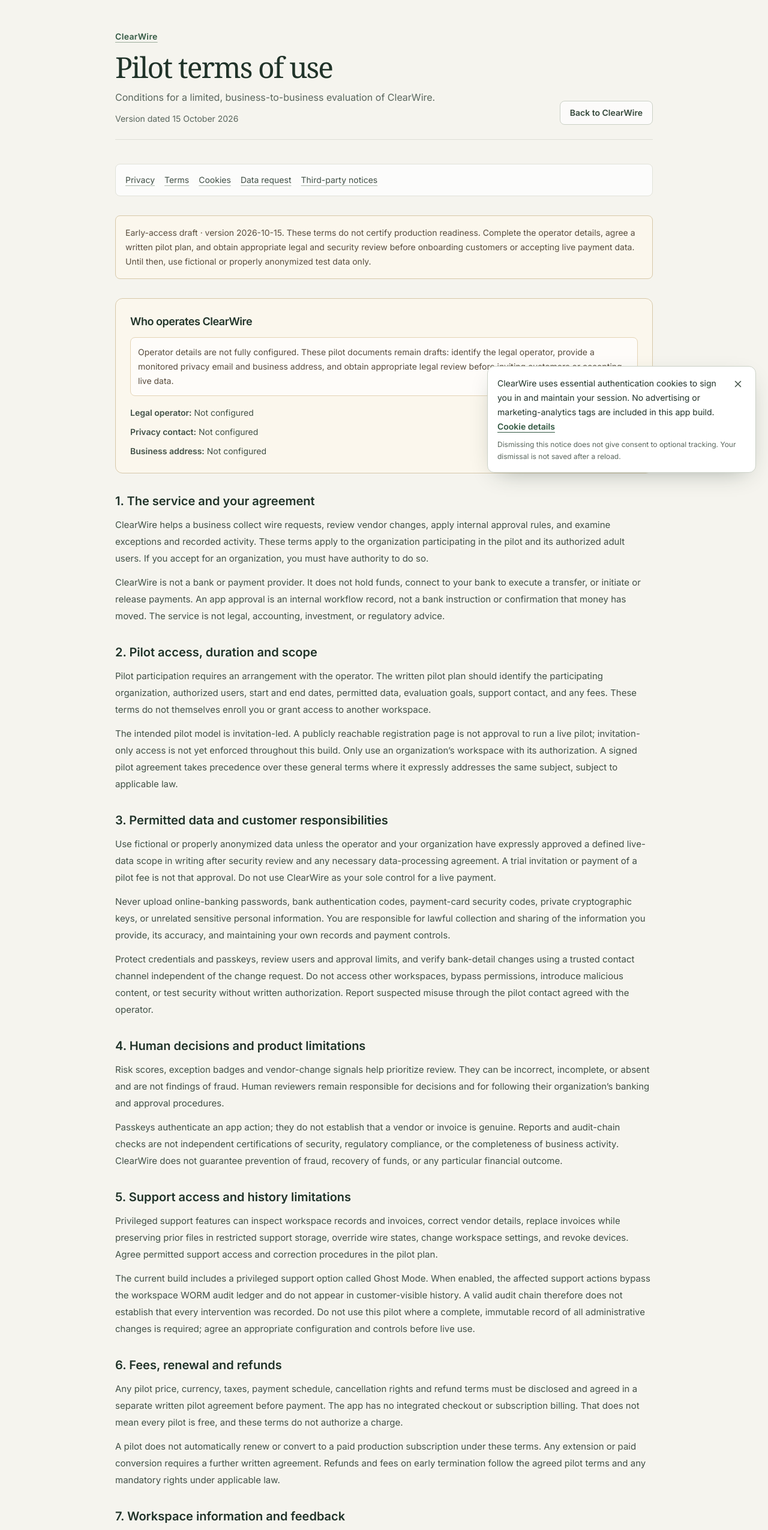
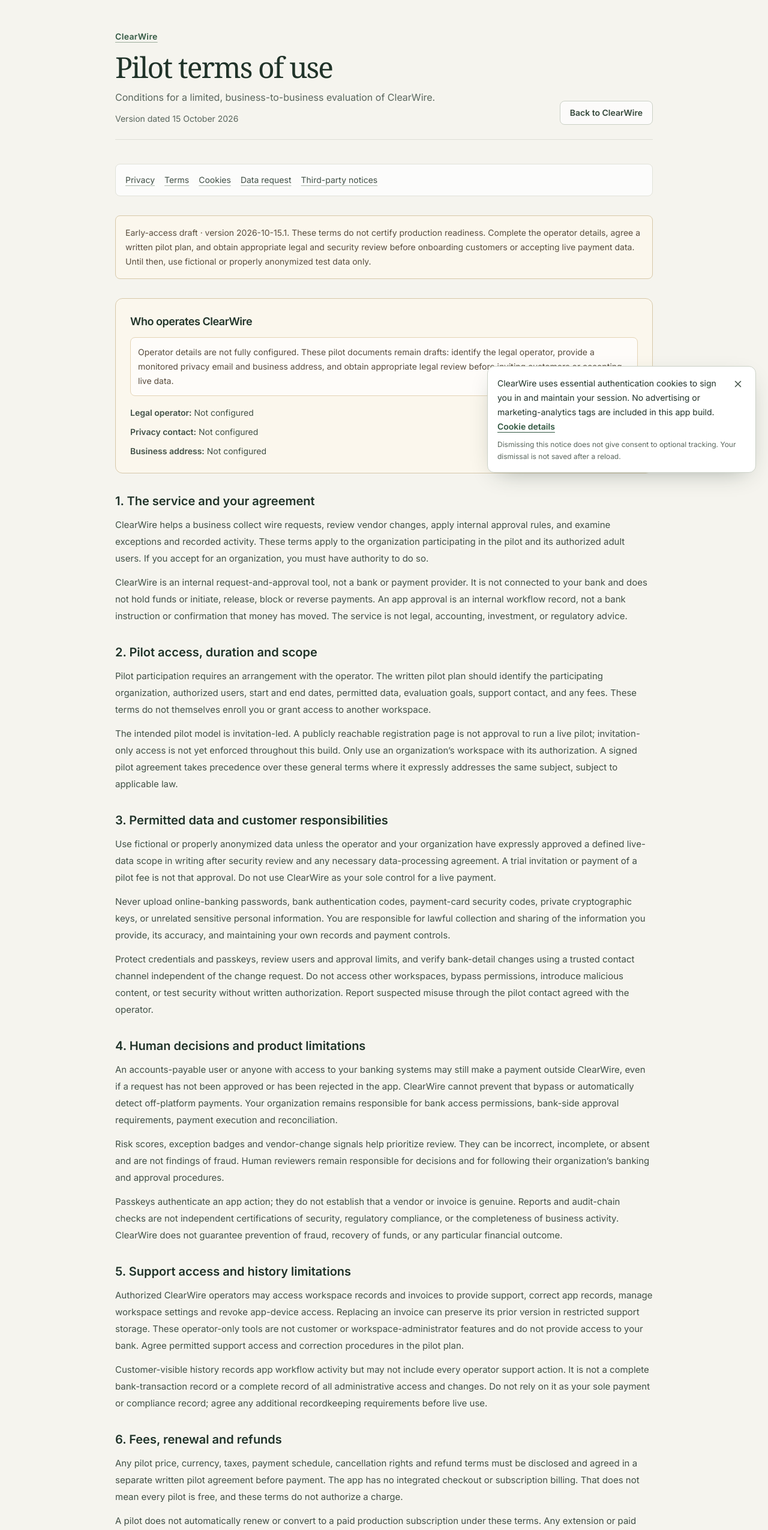
Before and after one commit to Davidyts5/clearwire-mvp, a Next.js app: page /terms in a window 1280 px wide. Shown: the top 2550 px of the page at 60% size. Built offline with nearby package versions, Linux system fonts and the light colour scheme.

Commit message:
Clarify approval-only scope and separate operator tools from customer features
Co-authored-by: arena-agent <297053741+arena-agent@users.noreply.github.com>

```diff
--- a/src/app/privacy/page.tsx
+++ b/src/app/privacy/page.tsx
@@ -38,14 +38,14 @@
       <section aria-labelledby="privacy-purposes">
         <h2 id="privacy-purposes" className="text-xl font-semibold text-[#203329]">3. Purposes and review signals</h2>
         <p className="mt-3">The app uses information to authenticate users, manage workspaces and invitations, compare wire requests with vendor information, apply review rules, route approvals, show exceptions, produce available reports, support troubleshooting, and record activity and privacy requests. Configured providers also deliver invitations and operational notifications.</p>
-        <p className="mt-3">Risk scoring and the Compliance Hub help people prioritize review. Some workflow rules can change a request’s state, but ClearWire does not execute bank payments. A flag is not a fraud finding, and the absence of a flag is not approval to rely on a request. Ask your workspace administrator to review inaccurate information or disputed decisions; the current app does not offer a separate automated-decision appeal portal.</p>
+        <p className="mt-3">Risk scoring and the Compliance Hub help people prioritize review. Some workflow rules can change a request’s state inside the app. ClearWire is not connected to your bank and cannot block or automatically detect payments made outside the app, including payments made by accounts-payable staff without a ClearWire approval. A flag is not a fraud finding, and the absence of a flag is not approval to rely on a request. Ask your workspace administrator to review inaccurate information or disputed decisions; the current app does not offer a separate automated-decision appeal portal.</p>
         <p className="mt-3">The reviewed app code has no advertising-targeting or sale-of-data integration. This notice does not authorize sale of workspace records, use of customer records in public demos, or unrelated marketing. Any proposed new purpose must be assessed and appropriately disclosed before use.</p>
       </section>
 
       <section aria-labelledby="privacy-access">
         <h2 id="privacy-access" className="text-xl font-semibold text-[#203329]">4. Who may access records</h2>
         <p className="mt-3">Workspace users may see records according to their assigned roles and the app’s access controls. Your organization manages its members. Authorized reviewers can see recorded activity, including deletion-review requests; submitting that form is not a private message to the operator.</p>
-        <p className="mt-3">Privileged support accounts have tools to inspect workspace information, retrieve temporary invoice links, change vendor and wire records, manage workspace settings and revoke devices. Agree the scope of support access before a live-data pilot. The current support feature called Ghost Mode can suppress affected actions from the workspace WORM ledger. Customer-visible history is therefore not a complete access or change log.</p>
+        <p className="mt-3">Authorized ClearWire operators may access workspace information and invoices for support, make corrections to app records, manage workspace settings and revoke app-device access. These operator-only tools are not available to customer organizations or their workspace administrators and do not connect to a bank. Agree the scope of support access before a live-data pilot. Customer-visible history may not include every operator support action and is not a complete access or change log.</p>
         <p className="mt-3">Downloading a CSV or PDF or sharing an invoice link creates an additional disclosure or copy under the recipient’s control. Do not send exports or support materials to people who are not authorized to receive them.</p>
       </section>
 
--- a/src/app/terms/page.tsx
+++ b/src/app/terms/page.tsx
@@ -20,7 +20,7 @@
       <section aria-labelledby="terms-scope">
         <h2 id="terms-scope" className="text-xl font-semibold text-[#203329]">1. The service and your agreement</h2>
         <p className="mt-3">ClearWire helps a business collect wire requests, review vendor changes, apply internal approval rules, and examine exceptions and recorded activity. These terms apply to the organization participating in the pilot and its authorized adult users. If you accept for an organization, you must have authority to do so.</p>
-        <p className="mt-3">ClearWire is not a bank or payment provider. It does not hold funds, connect to your bank to execute a transfer, or initiate or release payments. An app approval is an internal workflow record, not a bank instruction or confirmation that money has moved. The service is not legal, accounting, investment, or regulatory advice.</p>
+        <p className="mt-3">ClearWire is an internal request-and-approval tool, not a bank or payment provider. It is not connected to your bank and does not hold funds or initiate, release, block or reverse payments. An app approval is an internal workflow record, not a bank instruction or confirmation that money has moved. The service is not legal, accounting, investment, or regulatory advice.</p>
       </section>
 
       <section aria-labelledby="terms-pilot">
@@ -38,14 +38,15 @@
 
       <section aria-labelledby="terms-decisions">
         <h2 id="terms-decisions" className="text-xl font-semibold text-[#203329]">4. Human decisions and product limitations</h2>
+        <p className="mt-3">An accounts-payable user or anyone with access to your banking systems may still make a payment outside ClearWire, even if a request has not been approved or has been rejected in the app. ClearWire cannot prevent that bypass or automatically detect off-platform payments. Your organization remains responsible for bank access permissions, bank-side approval requirements, payment execution and reconciliation.</p>
         <p className="mt-3">Risk scores, exception badges and vendor-change signals help prioritize review. They can be incorrect, incomplete, or absent and are not findings of fraud. Human reviewers remain responsible for decisions and for following their organization’s banking and approval procedures.</p>
         <p className="mt-3">Passkeys authenticate an app action; they do not establish that a vendor or invoice is genuine. Reports and audit-chain checks are not independent certifications of security, regulatory compliance, or the completeness of business activity. ClearWire does not guarantee prevention of fraud, recovery of funds, or any particular financial outcome.</p>
       </section>
 
       <section aria-labelledby="terms-support">
         <h2 id="terms-support" className="text-xl font-semibold text-[#203329]">5. Support access and history limitations</h2>
-        <p className="mt-3">Privileged support features can inspect workspace records and invoices, correct vendor details, replace invoices while preserving prior files in restricted support storage, override wire states, change workspace settings, and revoke devices. Agree permitted support access and correction procedures in the pilot plan.</p>
-        <p className="mt-3">The current build includes a privileged support option called Ghost Mode. When enabled, the affected support actions bypass the workspace WORM audit ledger and do not appear in customer-visible history. A valid audit chain therefore does not establish that every intervention was recorded. Do not use this pilot where a complete, immutable record of all administrative changes is required; agree an appropriate configuration and controls before live use.</p>
+        <p className="mt-3">Authorized ClearWire operators may access workspace records and invoices to provide support, correct app records, manage workspace settings and revoke app-device access. Replacing an invoice can preserve its prior version in restricted support storage. These operator-only tools are not customer or workspace-administrator features and do not provide access to your bank. Agree permitted support access and correction procedures in the pilot plan.</p>
+        <p className="mt-3">Customer-visible history records app workflow activity but may not include every operator support action. It is not a complete bank-transaction record or a complete record of all administrative access and changes. Do not rely on it as your sole payment or compliance record; agree any additional recordkeeping requirements before live use.</p>
       </section>
 
       <section aria-labelledby="terms-fees">
--- a/src/lib/legal.ts
+++ b/src/lib/legal.ts
@@ -1,5 +1,5 @@
-export const TERMS_VERSION = '2026-10-15';
-export const PRIVACY_NOTICE_VERSION = '2026-10-15';
+export const TERMS_VERSION = '2026-10-15.1';
+export const PRIVACY_NOTICE_VERSION = '2026-10-15.1';
 export const COOKIE_NOTICE_VERSION = '2026-10-15';
 
 export const POLICY_UPDATED_ON = '15 October 2026';
```
Also changed, not shown: 3 other files (tests, documents, lock files or other folders).
